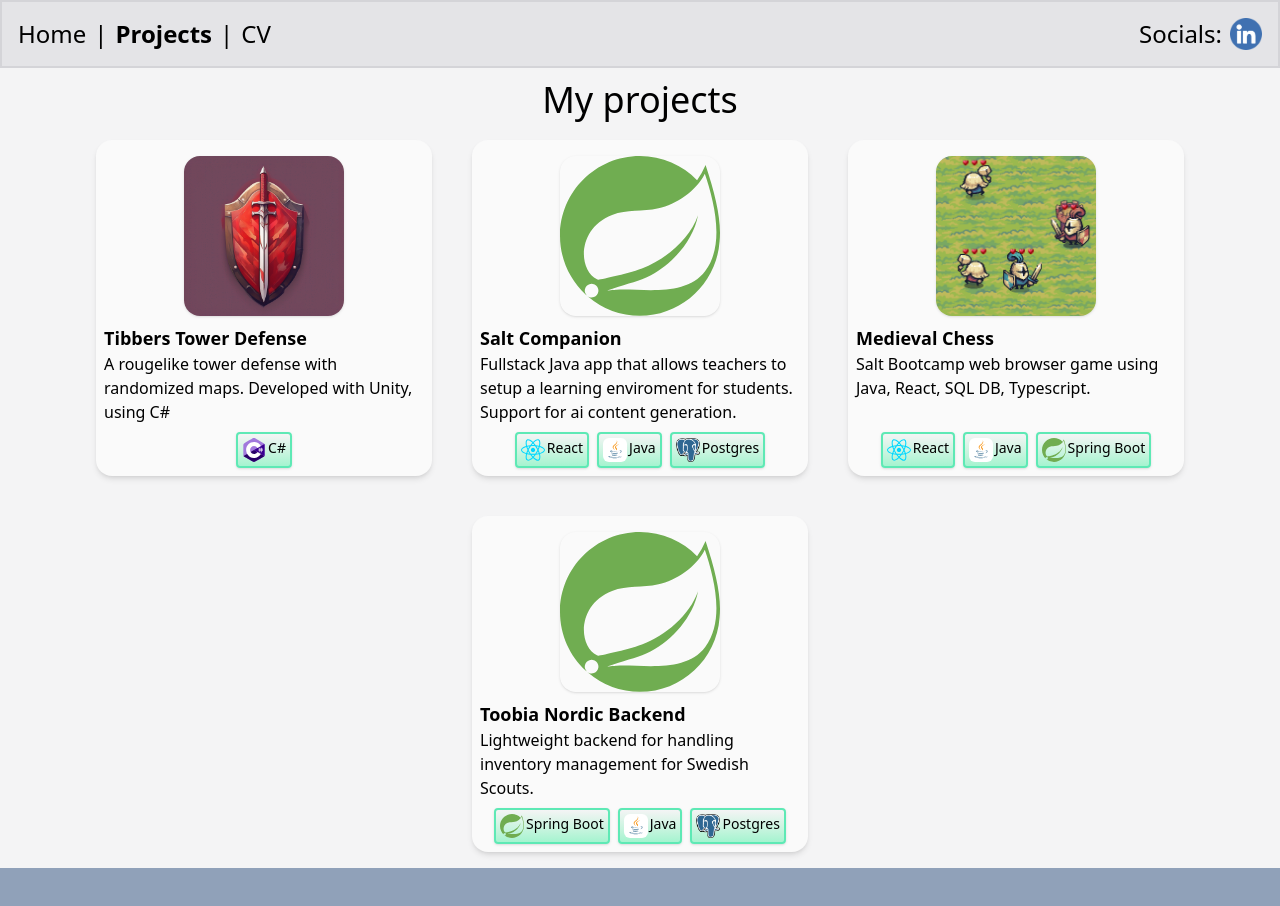
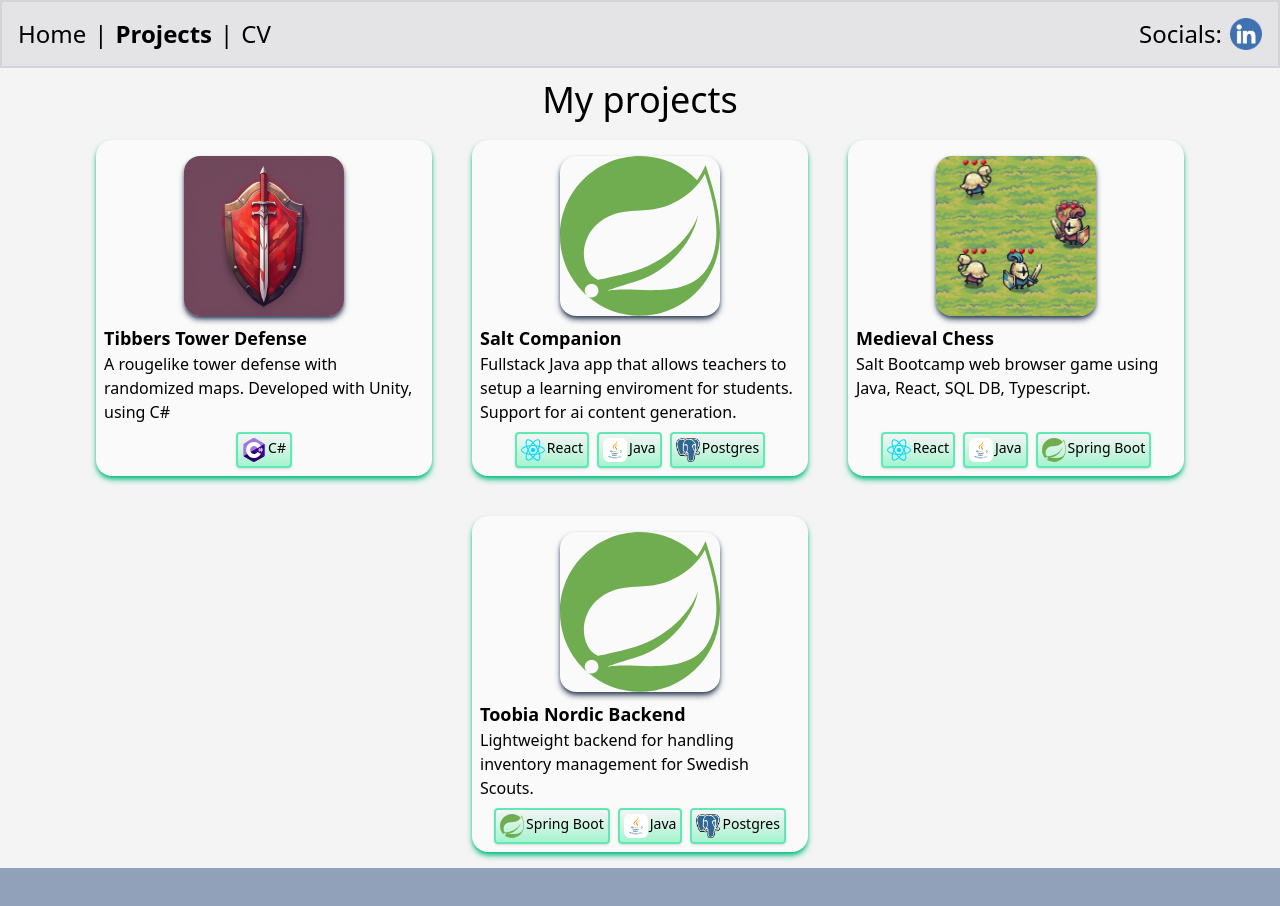
Before and after one commit to TibbersEvolved/portfolio2025, a React (Vite) app in the folder portfolio-app/: page /projects in a window 1280 px wide. Shown: the top 906 px of the page. Built offline with nearby package versions, Linux system fonts and the light colour scheme.

Commit message:
Updates to shadows on project cards

```diff
--- a/portfolio-app/src/components/projects/projectCard.tsx
+++ b/portfolio-app/src/components/projects/projectCard.tsx
@@ -4,9 +4,9 @@ import Techbutton from "../index/techbutton";
 export default function ProjectCard(props: projectInfo) {
   return (
     <>
-      <section className="flex flex-col size-84 bg-zinc-50 shadow-md rounded-2xl hover:bg-zinc-100">
+      <section className="flex flex-col size-84 bg-zinc-50 shadow-md shadow-emerald-500 rounded-2xl hover:bg-zinc-100">
         <img
-          className="size-40 rounded-2xl ml-auto mt-4 shadow-sm mr-auto"
+          className="size-40 rounded-2xl ml-auto mt-4 shadow-md shadow-slate-700  mr-auto"
           src={props.image}
         ></img>
         <div className="p-2">
--- a/portfolio-app/src/components/shared/footer.tsx
+++ b/portfolio-app/src/components/shared/footer.tsx
@@ -1,7 +1,7 @@
 export default function Footer() {
   return (
     <>
-      <section className="flex w-auto h-20 bg-slate-400"></section>
+      <section className="flex static w-auto h-20 bg-slate-400 justify-center"></section>
     </>
   );
 }
```
